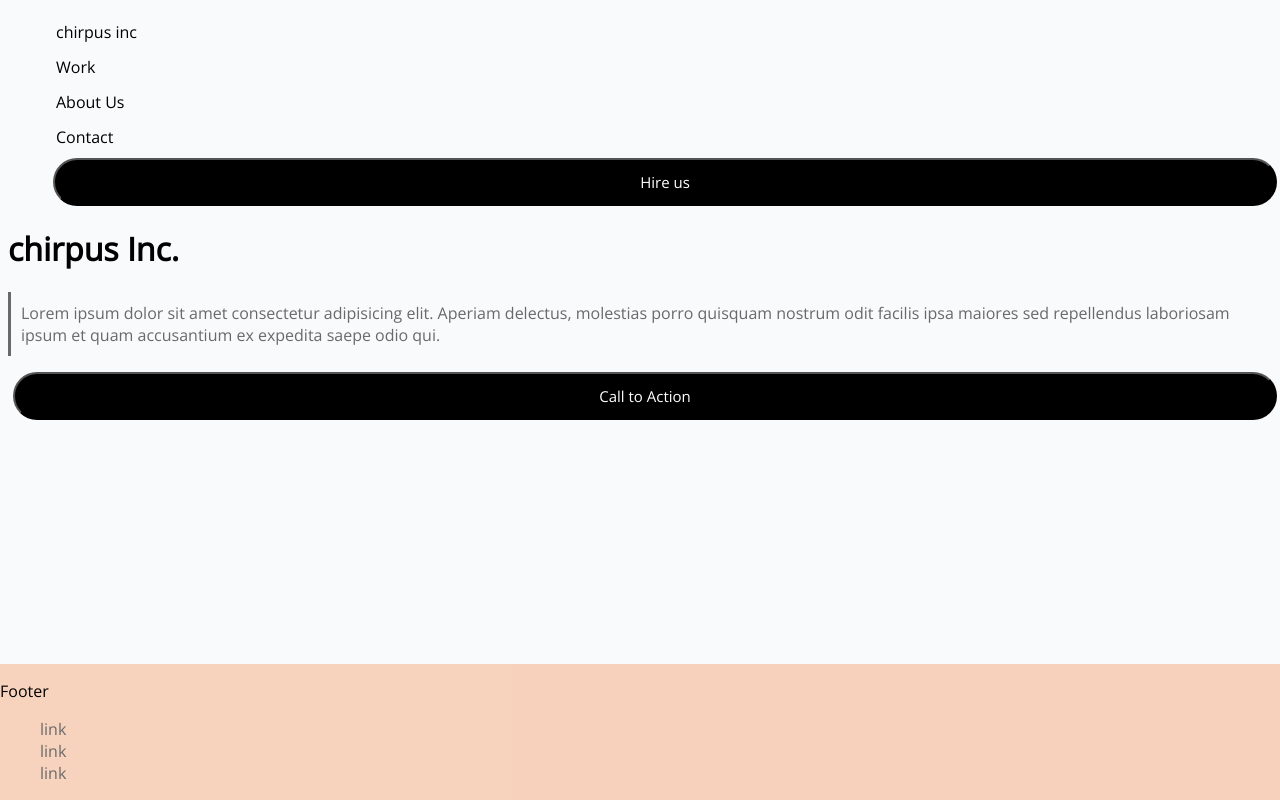
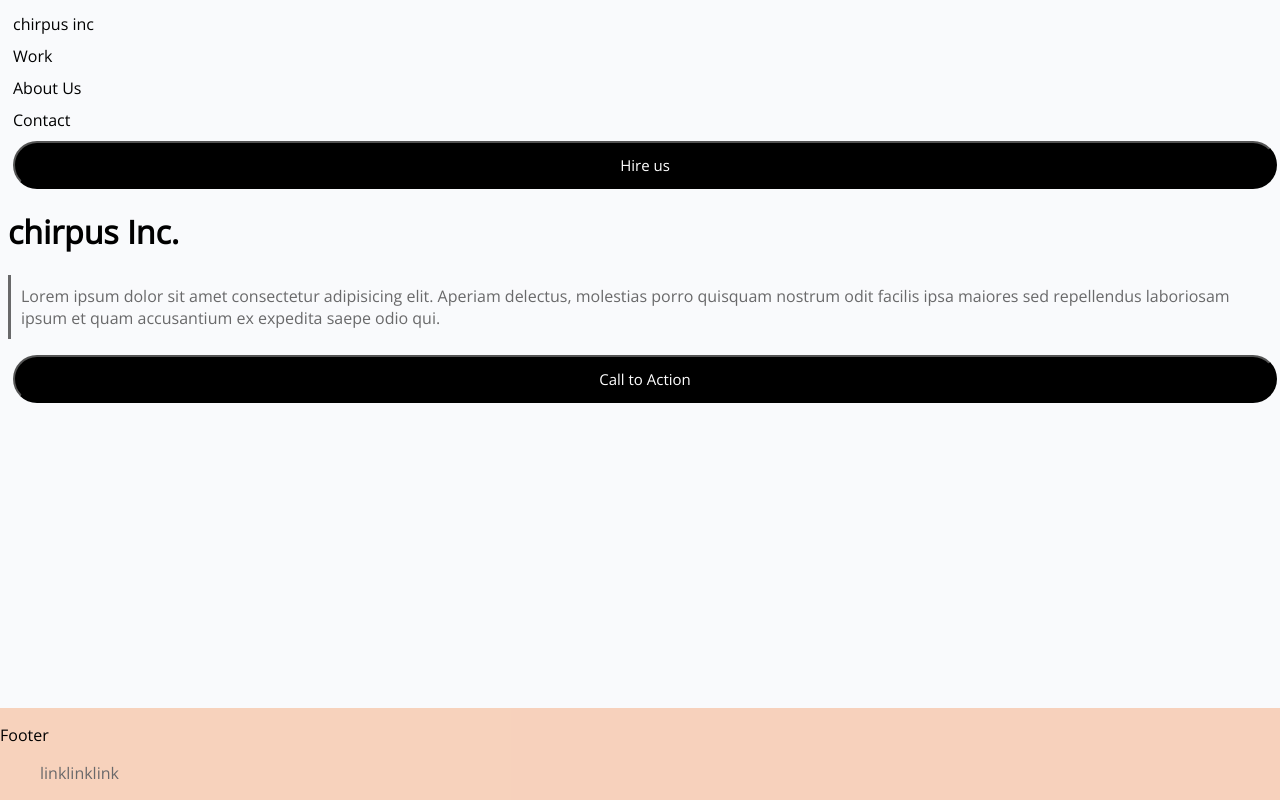
Before and after one commit to elzast/lab1pt1, a plain HTML site: page index.html in a window 1280 px wide. Drawn offline with nearby package versions, Linux system fonts and the light colour scheme.

Commit message:
fix footer

```diff
--- a/style.css
+++ b/style.css
@@ -3,16 +3,17 @@ body {
     background-color: #f9fafc;
     }
 
-ul {
-    list-style-type: none;
-     }
+.vertical-menu ul {
+        list-style-type: none;
+        margin: 0px;
+        padding: 0px;
+         }
 
 .vertical-menu a {
     color: #000;
     display: block;
-    font-size: 16px;
-    margin: 3px;
     padding: 5px;
+    text-align: left;
     text-decoration: none;
 }
 
@@ -42,14 +43,18 @@ button {
         position: fixed;
         left: 0;
         bottom: 0;
-        font-size: inherit;
         background-color:rgba(247, 193, 162, 0.7);
         color: #000;
         width: 100%;
      }
-
 .footer-menu a{
     display: inline;
+    flex-wrap: flex;
     text-decoration: none;
     color: #69696a;
 }
+.footer-menu ul{
+    display: flex;
+    flex-wrap: flex;
+    list-style-type: none;
+}
```
Also changed, not shown: index.html (+3 -3 lines).
